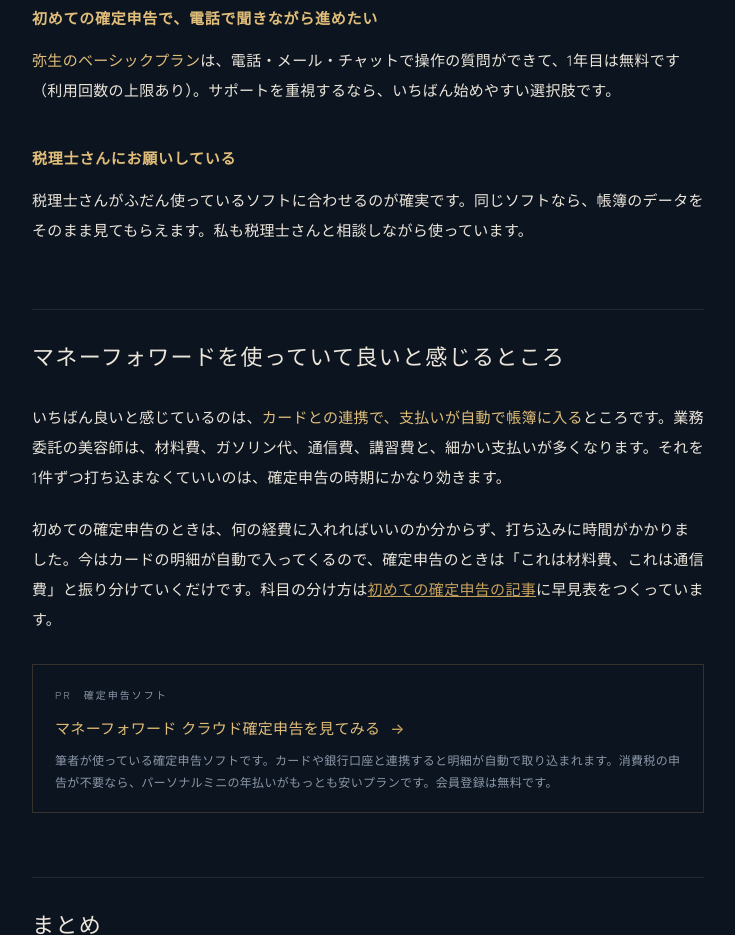
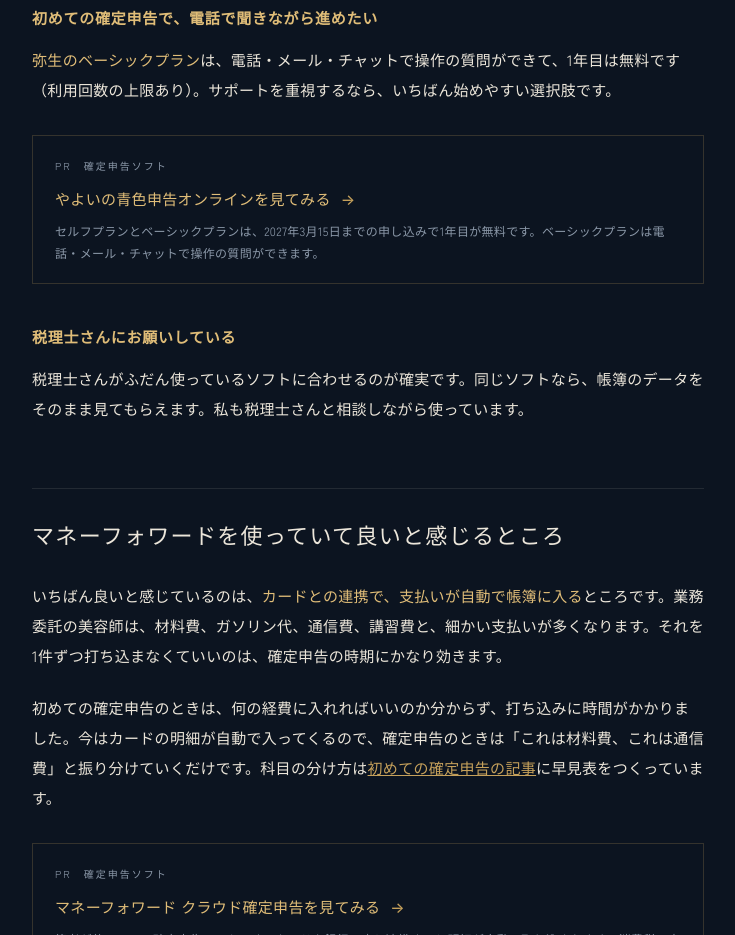
Before and after one commit to katchanblog-a11y/tedorilabs, a plain HTML site: page articles/kakutei-soft-hikaku.html in a window 1280 px wide. Shown: the part 2507-3442 px from the top of the page, without its empty margins (272-1007 px from the left). Drawn offline with Linux system fonts and the light colour scheme; a web font is replaced by a local one.

Commit message:
比較記事と初めての確定申告の記事に、やよいの青色申告オンラインのリンクを追加
Co-Authored-By: Claude Opus 5.5 <noreply@anthropic.com>
Claude-Session: https://claude.ai/code/session_01SrkxJxNn9hhaydakdwRiaq

```diff
--- a/articles/kakutei-soft-hikaku.html
+++ b/articles/kakutei-soft-hikaku.html
@@ -165,6 +165,13 @@ table.wrap th,table.wrap td{white-space:normal;vertical-align:top}
 <h3>初めての確定申告で、電話で聞きながら進めたい</h3>
 <p><strong>弥生のベーシックプラン</strong>は、電話・メール・チャットで操作の質問ができて、1年目は無料です（利用回数の上限あり）。サポートを重視するなら、いちばん始めやすい選択肢です。</p>
 
+<a class="pr" href="https://px.a8.net/svt/ejp?a8mat=4BGO4L+5X584A+35XE+5YJRM" rel="sponsored noopener" target="_blank">
+  <span class="lb">PR　確定申告ソフト</span>
+  <span class="tt">やよいの青色申告オンラインを見てみる</span>
+  <span class="ds">セルフプランとベーシックプランは、2027年3月15日までの申し込みで1年目が無料です。ベーシックプランは電話・メール・チャットで操作の質問ができます。</span>
+</a>
+<img border="0" width="1" height="1" src="https://www13.a8.net/0.gif?a8mat=4BGO4L+5X584A+35XE+5YJRM" alt="" style="position:absolute;width:1px;height:1px;opacity:0">
+
 <h3>税理士さんにお願いしている</h3>
 <p>税理士さんがふだん使っているソフトに合わせるのが確実です。同じソフトなら、帳簿のデータをそのまま見てもらえます。私も税理士さんと相談しながら使っています。</p>
 
```
Also changed, not shown: articles/kakuteishinkoku-hajimete.html (+10 -1 lines).
